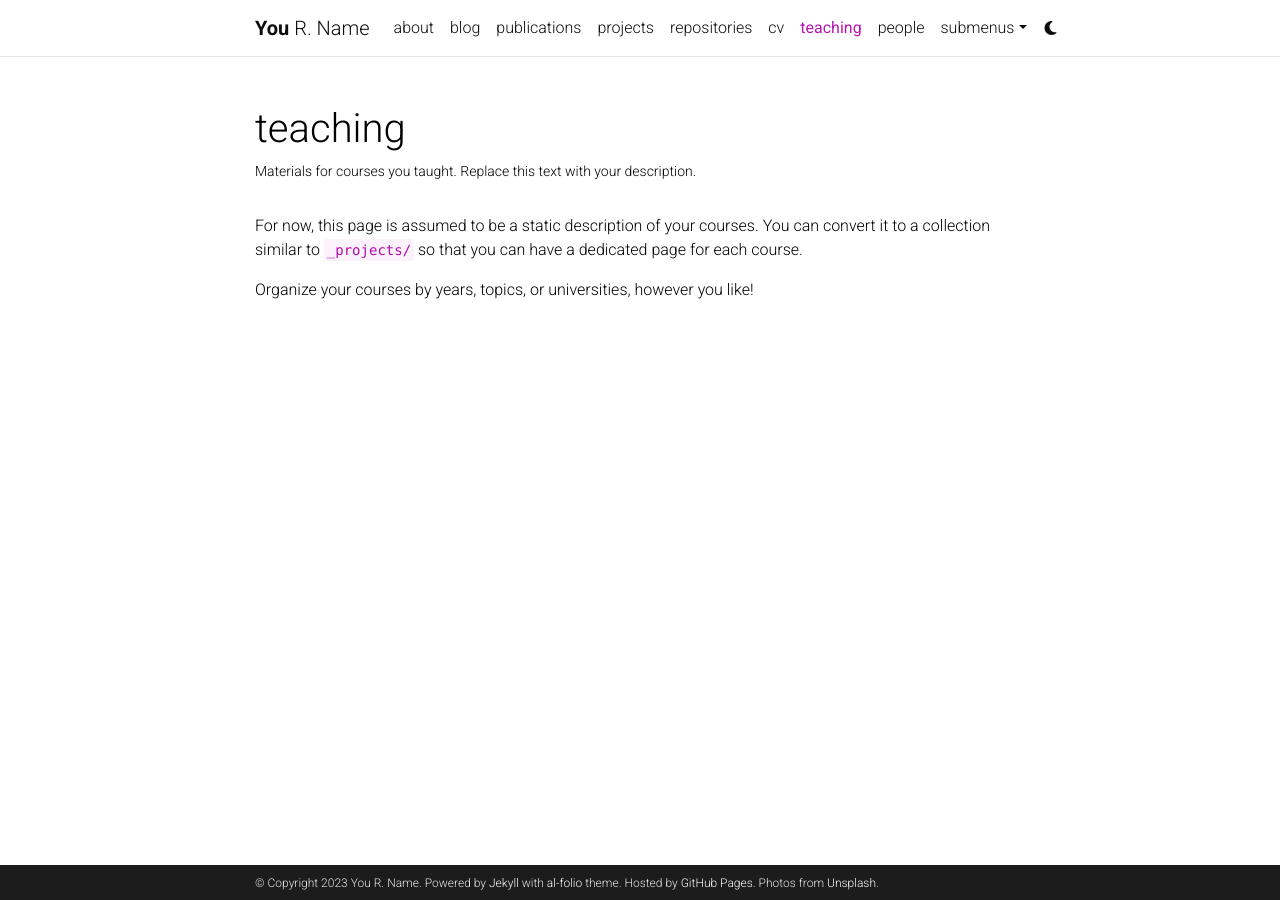
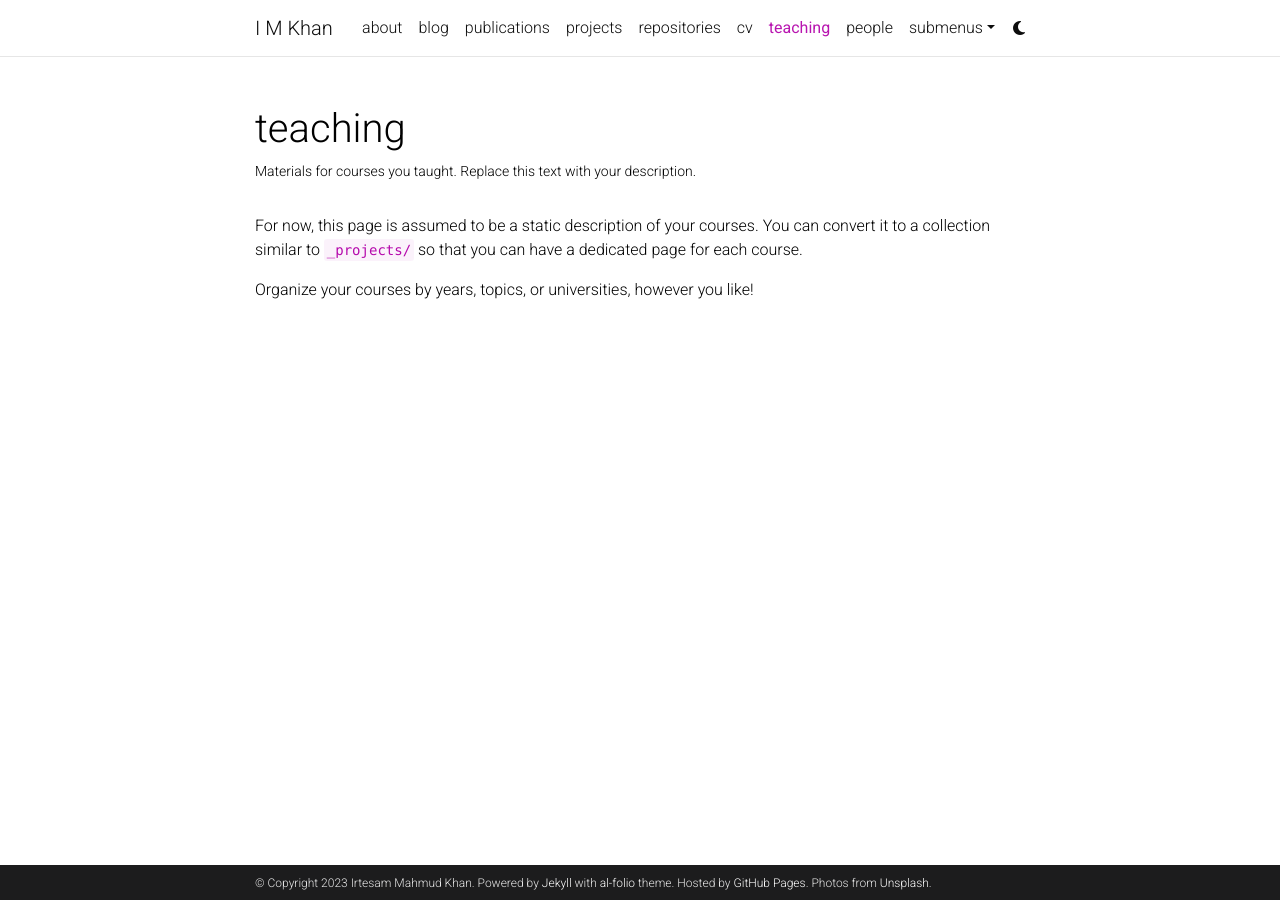
Before and after one commit to irtesamweb/irtesamweb.github.io, a Jekyll site: the page built from _pages/teaching.md, in a window 1280 px wide. Built offline with Jekyll 4.4.1, drawn with Linux system fonts in a browser that asks for light colours; comment, search, counter and statistics services are not loaded; a style sheet for code colours, icons or effects is not loaded.

Commit message:
config file is updated

```diff
--- a/_config.yml
+++ b/_config.yml
@@ -2,11 +2,11 @@
 # Site settings
 # -----------------------------------------------------------------------------
 
-title: blank # the website title (if blank, full name will be used instead)
-first_name: You
-middle_name: R.
-last_name: Name
-email: you@example.com
+title: I M Khan # the website title (if blank, full name will be used instead)
+first_name: Irtesam
+middle_name: Mahmud
+last_name: Khan
+email: irtesam.m.khan@gmail.com
 description: > # the ">" symbol means to ignore newlines until "footer_text:"
   A simple, whitespace theme for academics. Based on [*folio](https://github.com/bogoli/-folio) design.
 footer_text: >
@@ -18,8 +18,8 @@
 lang: en # the language of your site (for example: en, fr, cn, ru, etc.)
 icon: ⚛️  # the emoji used as the favicon (alternatively, provide image name in /assets/img/)
 
-url: https://alshedivat.github.io # the base hostname & protocol for your site
-baseurl: /al-folio # the subpath of your site, e.g. /blog/
+url: https://irtesamweb.github.io # the base hostname & protocol for your site
+baseurl: / # the subpath of your site, e.g. /blog/
 last_updated: false # set to true if you want to display last updated in the footer
 impressum_path:  # set to path to include impressum link in the footer, use the same path as permalink in a page, helps to conform with EU GDPR
 
@@ -67,13 +67,13 @@
 # Social integration
 # -----------------------------------------------------------------------------
 
-github_username: # your GitHub user name
+github_username: rizvi23061998 # your GitHub user name
 gitlab_username: # your GitLab user name
 twitter_username: # your Twitter handle
 mastodon_username: # your mastodon instance+username in the format instance.tld/@username
-linkedin_username: # your LinkedIn user name
+linkedin_username: imkhan19 # your LinkedIn user name
 telegram_username: # your Telegram user name
-scholar_userid: # your Google Scholar ID
+scholar_userid: 69zRxGcAAAAJ # your Google Scholar ID
 semanticscholar_id: # your Semantic Scholar ID
 whatsapp_number: # your WhatsApp number (full phone number in international format. Omit any zeroes, brackets, or dashes when adding the phone number in international format.)
 orcid_id: # your ORCID ID
@@ -97,14 +97,14 @@
 pinterest_id: # your pinterest id
 unsplash_id: # your unsplash id
 instagram_id: # your instagram id
-facebook_id: # your facebook id
+facebook_id: imkhan.rizvi # your facebook id
 youtube_id: # your youtube channel id (youtube.com/@<youtube_id>)
 discord_id: # your discord id (18-digit unique numerical identifier)
 zotero_username: # your zotero username
 wechat_qr: # filename of your wechat qr-code saved as an image (e.g., wechat-qr.png if saved to assets/img/wechat-qr.png)
 
 contact_note: >
-  You can even add a little note about which of these is the best way to reach you.
+  Emailing me is the best way to contact.
 
 # -----------------------------------------------------------------------------
 # Analytics and search engine verification
@@ -272,8 +272,8 @@
 
 scholar:
 
-  last_name: [Einstein]
-  first_name: [Albert, A.]
+  last_name: [Khan]
+  first_name: [Irtesam Mahmud, I M]
 
   style: apa
   locale: en
```
